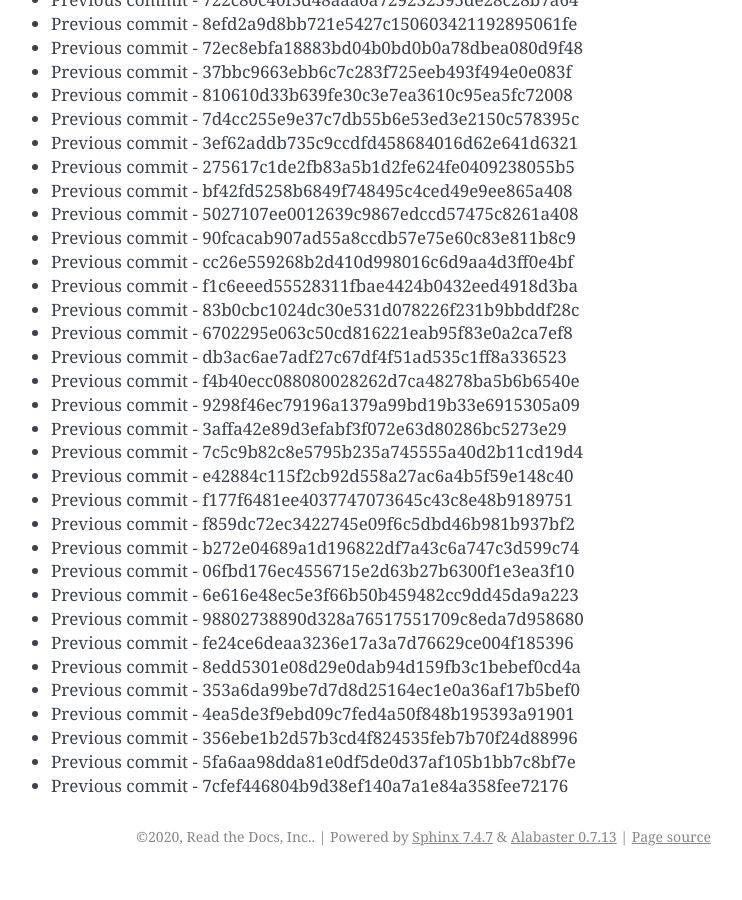
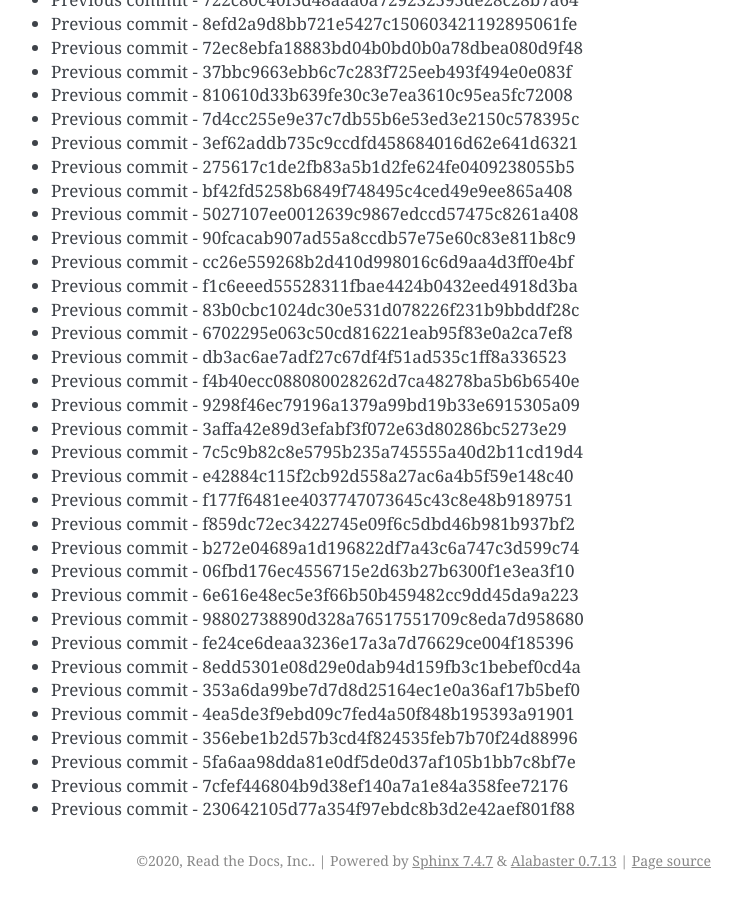
Before and after one commit to readthedocs/rtd-git-stresstest, a Sphinx documentation site: the page built from docs/updates.rst, in a window 1280 px wide and 900 px high, scrolled down 49891 px. Shown: the whole window, without its empty margins (399-1141 px from the left). Built offline with Sphinx 7.4.7, drawn with Linux system fonts in a browser that asks for light colours; before the commit the page ends 50767 px from its top, so only the background shows below that.

Commit message:
Generating commit from previous: 230642105d77a354f97ebdc8b3d2e42aef801f88

```diff
--- a/docs/updates.rst
+++ b/docs/updates.rst
@@ -2128,3 +2128,4 @@ It can be tested for any performance characteristics.
 * Previous commit - 356ebe1b2d57b3cd4f824535feb7b70f24d88996
 * Previous commit - 5fa6aa98dda81e0df5de0d37af105b1bb7c8bf7e
 * Previous commit - 7cfef446804b9d38ef140a7a1e84a358fee72176
+* Previous commit - 230642105d77a354f97ebdc8b3d2e42aef801f88
```
